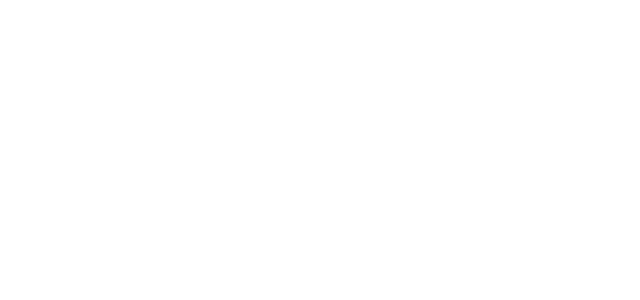
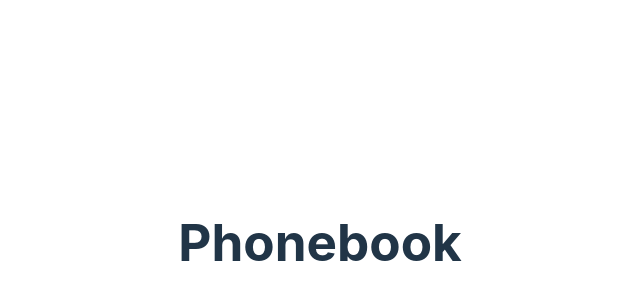
Before and after one commit to Serhii-Ivanchenko/goit-react-hw-03, a React (Vite) app: page / in a window 1280 px wide. Shown: the part 158-458 px from the top of the page, without its empty margins (320-960 px from the left). Built offline with nearby package versions, Linux system fonts and the light colour scheme.

Commit message:
create project structure

```diff
--- a/package.json
+++ b/package.json
@@ -10,9 +10,12 @@
     "preview": "vite preview"
   },
   "dependencies": {
+    "formik": "^2.4.6",
     "modern-normalize": "^2.0.0",
+    "nanoid": "^5.0.7",
     "react": "^18.2.0",
-    "react-dom": "^18.2.0"
+    "react-dom": "^18.2.0",
+    "yup": "^1.4.0"
   },
   "devDependencies": {
     "@types/react": "^18.2.66",
--- a/src/components/App/App.jsx
+++ b/src/components/App/App.jsx
@@ -1,12 +1,22 @@
-import './App.css'
+import { Formik, Form, Field, ErrorMessage } from 'formik';
+import { useId } from 'react';
+import * as Yup from 'yup';
+
+import './App.css';
+import ContactForm from '../ContactForm/ContactForm';
+import SearchBox from '../SearchBox/SearchBox';
+import ContactList from '../ContactList/ContactList';
 
 function App() {
+  return (
+    <div>
+      <h1>Phonebook</h1>
+      <ContactForm />
+      <SearchBox />
+      <ContactList />
+    </div>
+  );
 
-  return (
-    <>
-
-    </>
-  )
 }
 
-export default App
+export default App;
--- /dev/null
+++ b/src/components/Contact/Contact.jsx
@@ -0,0 +1 @@
+export default function Contact () {}
--- /dev/null
+++ b/src/components/ContactForm/ContactForm.jsx
@@ -0,0 +1 @@
+export default function ContactForm() {}
--- /dev/null
+++ b/src/components/ContactList/ContactList.jsx
@@ -0,0 +1,2 @@
+import Contact from "../Contact/Contact";
+export default function ContactList() { }
--- /dev/null
+++ b/src/components/SearchBox/SearchBox.jsx
@@ -0,0 +1 @@
+export default function SearchBox() {}
```
Also changed, not shown: src/components/Contact/Contact.module.css (added), src/components/ContactForm/ContactForm.module.css (added), src/components/ContactList/ContactList.module.css (added), src/components/SearchBox/SearchBox.module.css (added), 1 other file (tests, documents, lock files or other folders).
